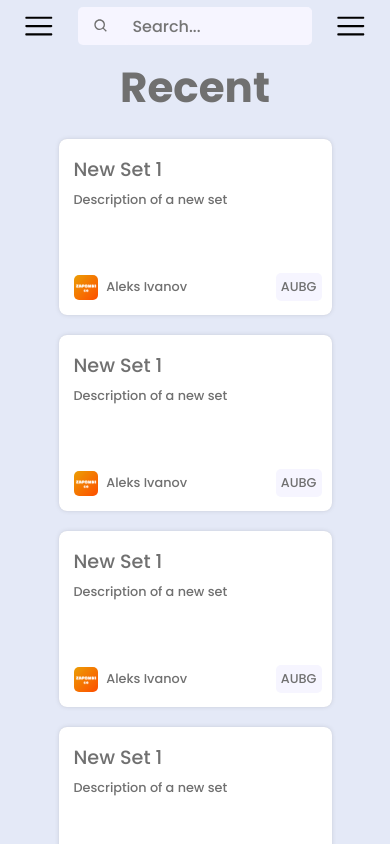
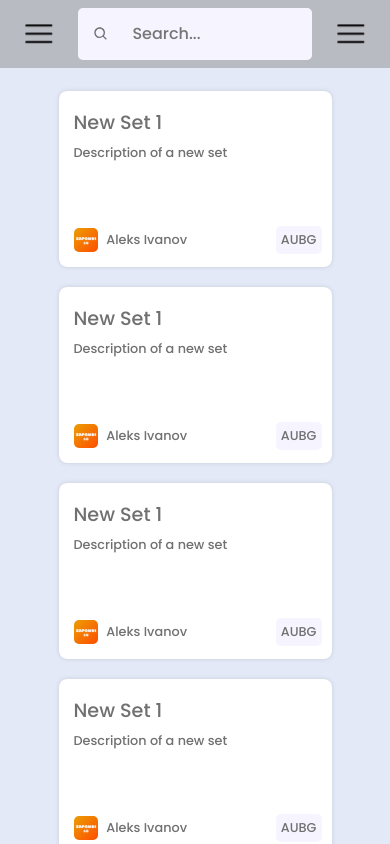
Before and after one commit to ZapomniGo/zapomnigo-client, a React (Vite) app: page / in a window 390 px wide. Shown: the top 844 px of the page. Built offline with nearby package versions, Linux system fonts and the light colour scheme.

Commit message:
added box shadow and fix navigation in login and register page

```diff
--- a/src/app-components/Forms/Login/Login.tsx
+++ b/src/app-components/Forms/Login/Login.tsx
@@ -5,7 +5,7 @@ import { initialErrors } from "./utils";
 import axios from "axios"
 type ErrorFieldName = keyof LoginErrorRecord;
 import { url } from "../../../Global";
-
+import Dashboard from "../../Dashboard/Dashboard";
 
 const validateForm = (data: LoginData): LoginErrorRecord => {
   return {
@@ -75,6 +75,7 @@ export const Login = () => {
     <div id="backgroundForm">
       <Background />
       <div id="wrapperForm">
+
         <form onSubmit={handleSubmit}>
           <div className="title">
             <p>Login</p>
@@ -110,6 +111,7 @@ export const Login = () => {
             <input type="submit" value={"Submit"} onClick={login}/>
           </div>
         </form>
+
       </div>
     </div>
   );
--- a/src/app-components/Navigation/_navigation.scss
+++ b/src/app-components/Navigation/_navigation.scss
@@ -25,7 +25,7 @@ body{
         z-index: 100;
         border-radius: 0 1em 1em 0;
         overflow: hidden;
-
+        box-shadow: 0 10px 20px rgba(0,0,0,0.19), 0 6px 6px rgba(0,0,0,0.23);
         .search-box input{
             height: 100%;
             width: 100%;
@@ -187,11 +187,16 @@ body{
         }
 
         .nav-mobile {
-            margin-top: 5px;
+            padding: 5px 0;
             min-width: 100%;
             display: flex !important;
             align-items: center;
             height: 5vh;
+            position: fixed;
+            z-index: 100;
+            width: 100%;
+            height: 8vh;
+            background-color: rgba(142, 142, 142, 0.5); // semi-transparent gray
             .menu-mobile{
                 display: flex;
                 width: 20%;
--- a/src/main.tsx
+++ b/src/main.tsx
@@ -50,8 +50,6 @@ const router = createBrowserRouter([
         path: settingsRoute,
         element: <Settings />,
       },
-    ],
-  },
       {
         path: registerRoute,
         element: <Registration />,
@@ -60,6 +58,9 @@ const router = createBrowserRouter([
         path: loginRoute,
         element: <Login />,
       },
+    ],
+  },
+
 ]);
 
 ReactDOM.createRoot(document.getElementById("root")!).render(
```
Also changed, not shown: src/app-components/Navigation/Navigation.tsx (+1 -13 lines). Lines whose indentation alone changed are shown as unchanged.
